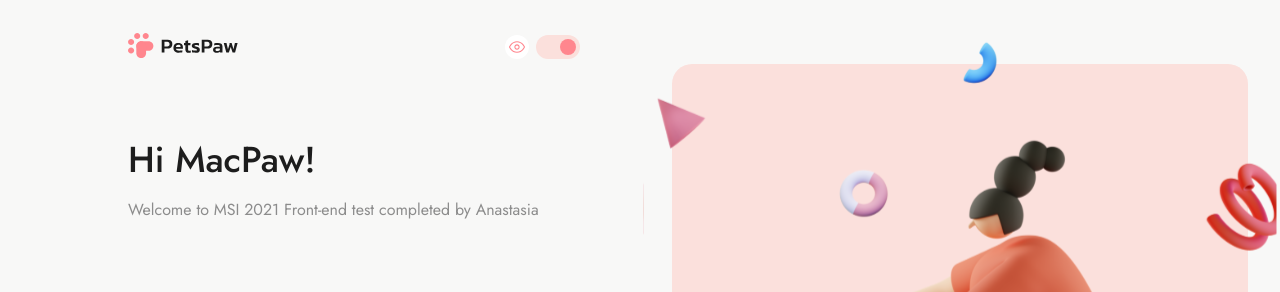
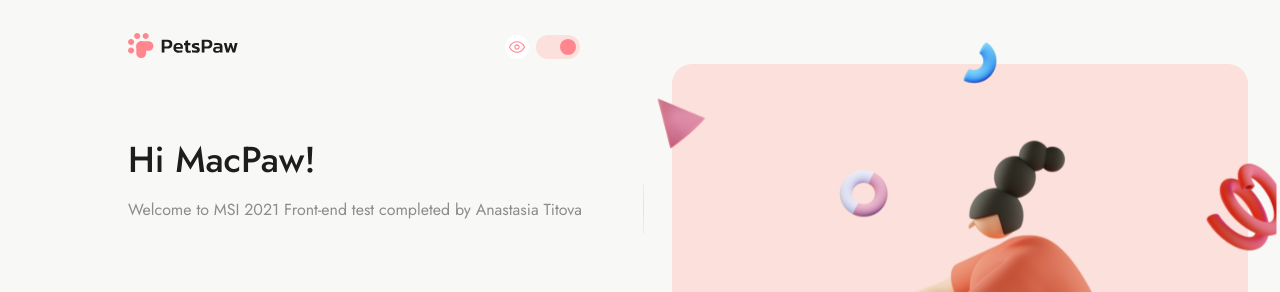
Before and after one commit to anastasssia88/macpaw-frontend, a React (Create React App) app: page / in a window 1280 px wide. Shown: the top 292 px of the page. Built offline with nearby package versions, Linux system fonts and the light colour scheme; no server answers.

Commit message:
added my last name to sidenav

```diff
--- a/src/components/Sidenav/Sidenav.js
+++ b/src/components/Sidenav/Sidenav.js
@@ -27,7 +27,7 @@ const Sidenav = ({ theme , setTheme }) => {
           </Flex>
           <div>
             <h1>Hi MacPaw!</h1>
-            <p>Welcome to MSI 2021 Front-end test completed by Anastasia</p>
+            <p>Welcome to MSI 2021 Front-end test completed by Anastasia Titova</p>
             <h3>Lets start using The Dogs API</h3>
             <Nav>
               <NavItem
```
